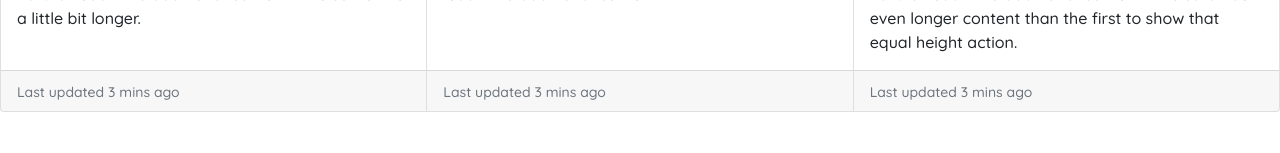
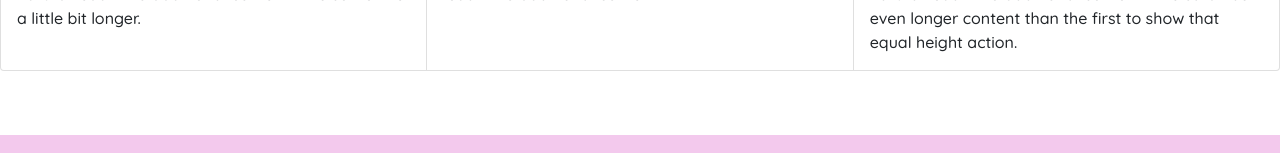
Before and after one commit to erynwali/ap-project-1, a React (Create React App) app in the folder ap-frontend/: page / in a window 1280 px wide. Shown: the part 1074-1227 px from the top of the page. Built offline with nearby package versions, Linux system fonts and the light colour scheme; grey boxes are pictures that could not be loaded.

Commit message:
add cards to homepage

```diff
--- a/ap-frontend/src/components/cards.js
+++ b/ap-frontend/src/components/cards.js
@@ -6,7 +6,7 @@
 export default class CardComp extends Component {
     render() {
       return (
-
+        <div>
         <CardGroup>
         <Card>
             <Card.Img variant="top" src="holder.js/100px160" />
@@ -17,9 +17,6 @@
                 additional content. This content is a little bit longer.
             </Card.Text>
             </Card.Body>
-            <Card.Footer>
-            <small className="text-muted">Last updated 3 mins ago</small>
-            </Card.Footer>
         </Card>
         <Card>
             <Card.Img variant="top" src="holder.js/100px160" />
@@ -30,9 +27,6 @@
                 content.{' '}
             </Card.Text>
             </Card.Body>
-            <Card.Footer>
-            <small className="text-muted">Last updated 3 mins ago</small>
-            </Card.Footer>
         </Card>
         <Card>
             <Card.Img variant="top" src="holder.js/100px160" />
@@ -44,11 +38,9 @@
                 show that equal height action.
             </Card.Text>
             </Card.Body>
-            <Card.Footer>
-            <small className="text-muted">Last updated 3 mins ago</small>
-            </Card.Footer>
         </Card>
         </CardGroup>
+        </div>
 
       )
     }
```
